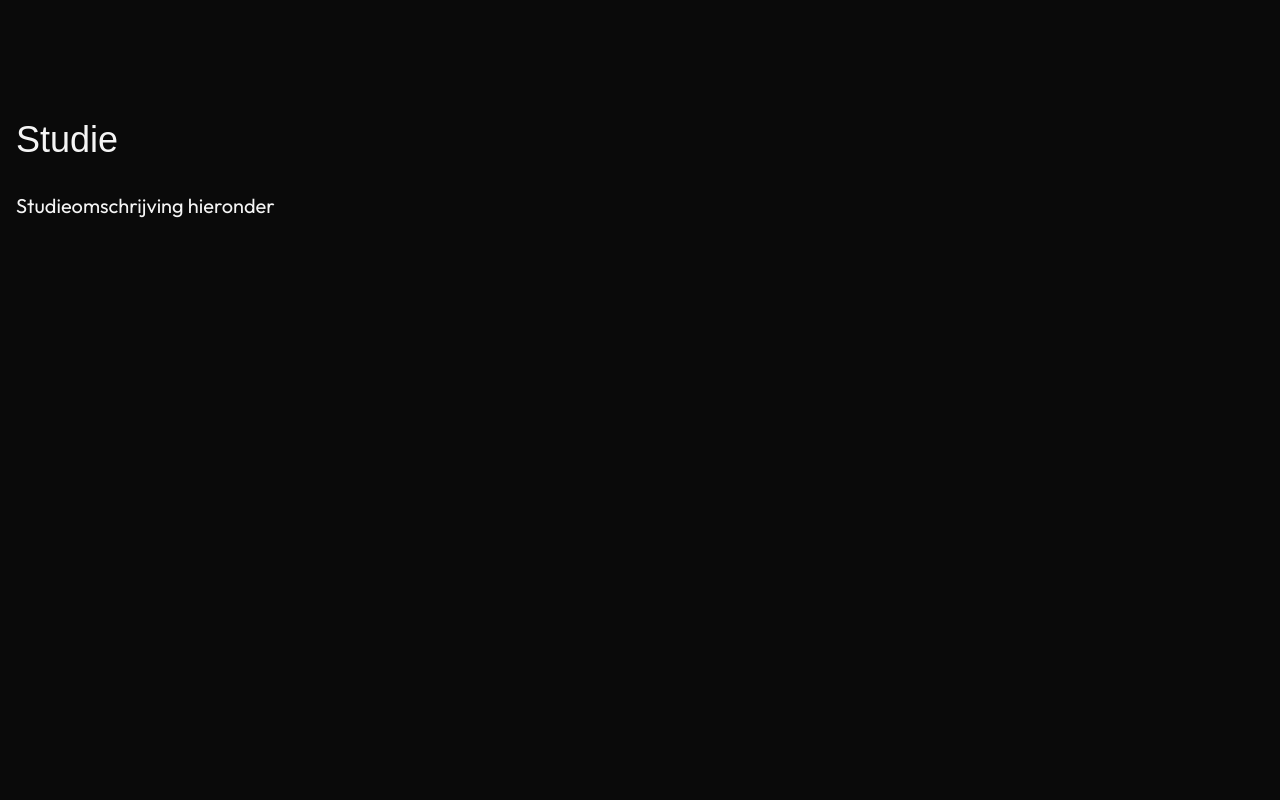
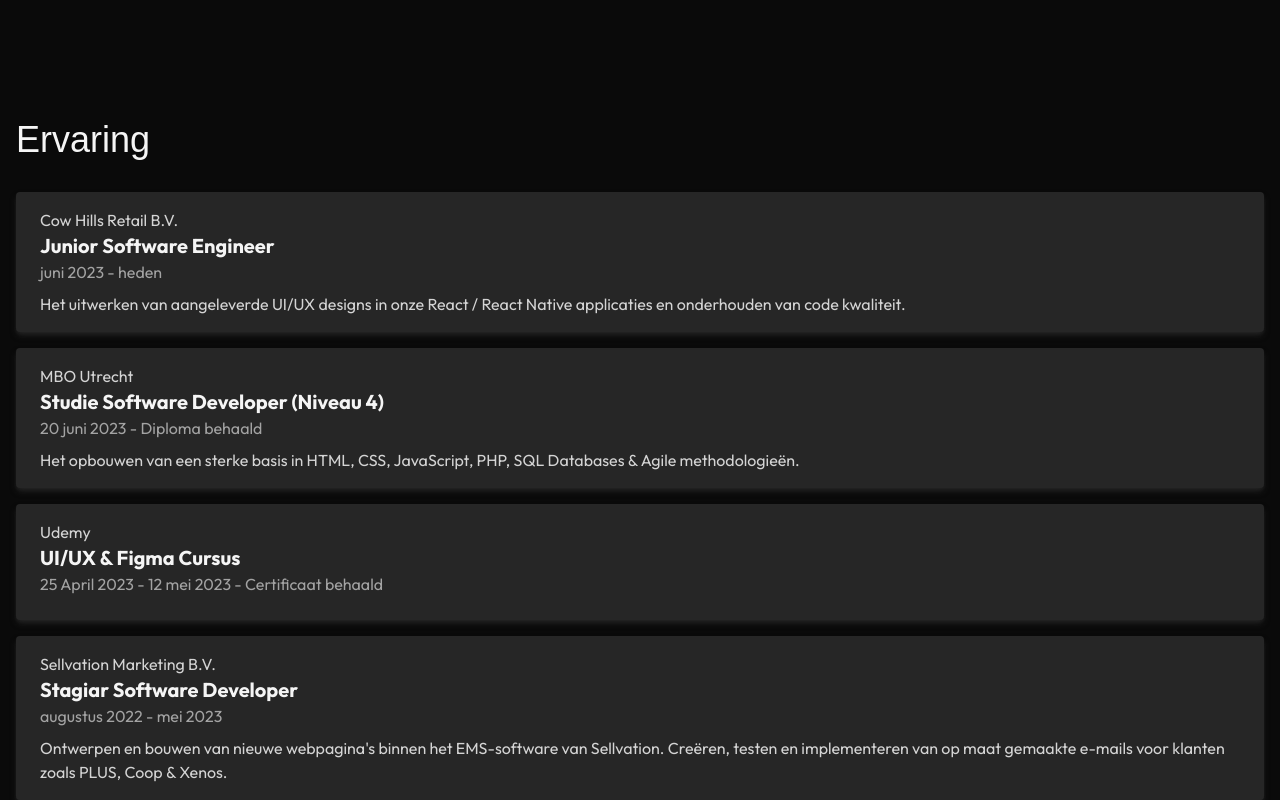
Before and after one commit to zStevenn/portfolio, a Next.js app: page / in a window 1280 px wide. Shown: the part 1640-2440 px from the top of the page. Built offline with nearby package versions, Linux system fonts and the light colour scheme; a web font is replaced by a local one.

Commit message:
Create experience cards

```diff
--- a/src/app/page.tsx
+++ b/src/app/page.tsx
@@ -8,6 +8,7 @@
 import { shantell_sans } from "@/fonts";
 import CardContainer from "@/components/ui/card/container";
 import { SiTailwindcss, SiReact, SiAzuredevops, SiGreensock, SiFigma } from "react-icons/si";
+import ExperienceCard from "@/components/experience/card";
 
 export default function Home() {
   const introductionString = `Hoi, ik ben Steven!`
@@ -81,8 +82,39 @@
       <Section
         id={SectionEnum.Experience}
       >
-        <Title>Studie</Title>
-        <P>Studieomschrijving hieronder</P>
+        <Title>Ervaring</Title>
+        <div className="grid grid-cols-1 gap-4">
+          <ExperienceCard
+            company="Cow Hills Retail B.V."
+            role="Junior Software Engineer"
+            date="juni 2023 - heden"
+            description="Het uitwerken van aangeleverde UI/UX designs in onze React / React Native applicaties en onderhouden van code kwaliteit."
+          />
+          <ExperienceCard
+            company="MBO Utrecht"
+            role="Studie Software Developer (Niveau 4)"
+            date="20 juni 2023 - Diploma behaald"
+            description="Het opbouwen van een sterke basis in HTML, CSS, JavaScript, PHP, SQL Databases & Agile methodologieën."
+          />
+          {/* <ExperienceCard
+            company="Udemy"
+            role="Next.js & React Cursus"
+            date="16 Mei 2023 - heden"
+            description=""
+          /> */}
+          <ExperienceCard
+            company="Udemy"
+            role="UI/UX & Figma Cursus"
+            date="25 April 2023 - 12 mei 2023 - Certificaat behaald"
+            description=""
+          />
+          <ExperienceCard
+            company="Sellvation Marketing B.V."
+            role="Stagiar Software Developer"
+            date="augustus 2022 - mei 2023"
+            description="Ontwerpen en bouwen van nieuwe webpagina's binnen het EMS-software van Sellvation. Creëren, testen en implementeren van op maat gemaakte e-mails voor klanten zoals PLUS, Coop & Xenos."
+          />
+        </div>
       </Section>
       <Section
         id={SectionEnum.Contact}
--- /dev/null
+++ b/src/components/experience/card/index.tsx
@@ -0,0 +1,23 @@
+import CardContainer from '@/components/ui/card/container'
+
+type CardProps = {
+  company: string
+  description: string
+  date: string
+  role: string
+}
+
+function ExperienceCard({ company, description, date, role }: CardProps) {
+  return (
+    <CardContainer>
+      <div className="px-6 py-4">
+        <div className="text-neutral-800 dark:text-neutral-300">{company}</div>
+        <div className="font-bold text-xl">{role}</div>
+        <div className="text-neutral-800 dark:text-neutral-400 text-base mb-2">{date}</div>
+        <p className="text-neutral-700 dark:text-neutral-300 text-base">{description}</p>
+      </div>
+    </CardContainer>
+  )
+}
+
+export default ExperienceCard
```
